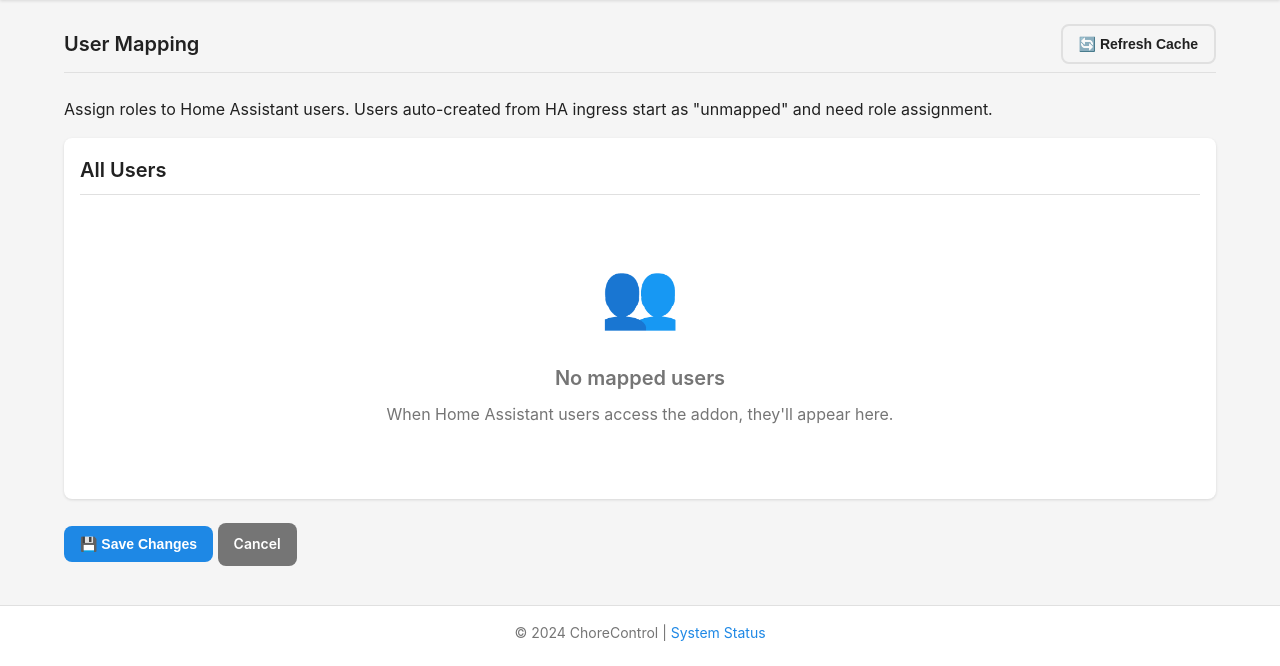
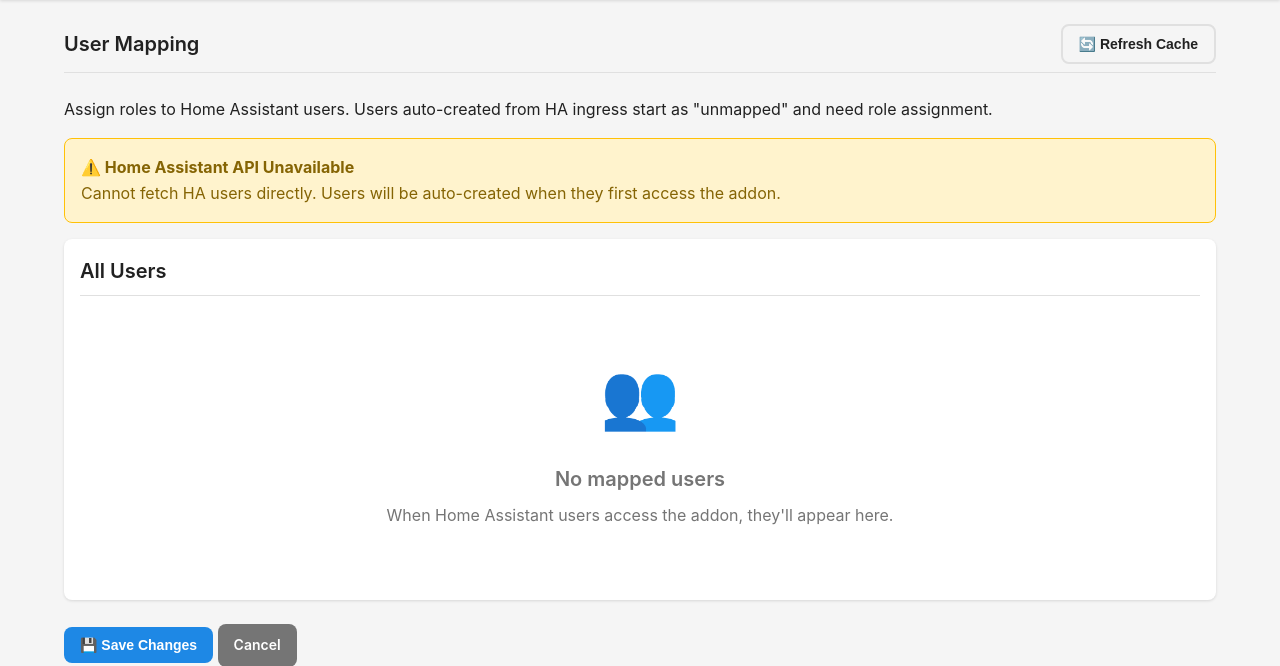
Before and after one commit to shaunadam/chorecontrol, a Flask app: template chorecontrol/templates/users/mapping.html in a window 1280 px wide. Shown: the part 140-806 px from the top of the page. Before the commit the page ends 781 px from the top, so only its background shows below. Run offline with Flask 3, Linux system fonts and the light colour scheme; the template is opened without the code that fills it, so the values that code supplies are empty.

Commit message:
get HA users

```diff
--- a/chorecontrol/templates/users/mapping.html
+++ b/chorecontrol/templates/users/mapping.html
@@ -13,6 +13,66 @@
 <p class="mb-md">
     Assign roles to Home Assistant users. Users auto-created from HA ingress start as "unmapped" and need role assignment.
 </p>
+
+{% if not ha_api_available %}
+<div class="alert alert-warning mb-md">
+    <strong>⚠️ Home Assistant API Unavailable</strong><br>
+    Cannot fetch HA users directly. Users will be auto-created when they first access the addon.
+</div>
+{% endif %}
+
+{% if ha_api_available and ha_users %}
+<!-- Home Assistant Users Section -->
+<div class="card mb-lg">
+    <div class="card-header">
+        <h2 class="card-title">🏠 Home Assistant Users ({{ ha_users|length }})</h2>
+        <span class="text-muted">All users from Home Assistant</span>
+    </div>
+    <div class="card-body">
+        <ul class="list">
+            {% for ha_user in ha_users %}
+            <li class="list-item {% if not ha_user.cc_user %}ha-not-synced{% elif ha_user.cc_role == 'unmapped' %}unmapped-item{% endif %}">
+                <div class="list-item-header">
+                    <div class="list-item-title">
+                        <strong>{{ ha_user.ha_name }}</strong>
+                        {% if ha_user.is_owner %}
+                            <span class="badge-owner">👑 Owner</span>
+                        {% endif %}
+                    </div>
+                    {% if ha_user.cc_user %}
+                        <span class="role-badge role-{{ ha_user.cc_role }}">{{ ha_user.cc_role }}</span>
+                    {% else %}
+                        <span class="badge-not-synced">Not yet synced</span>
+                    {% endif %}
+                </div>
+
+                <div class="list-item-meta">
+                    <strong>HA User ID:</strong> {{ ha_user.ha_user_id }}
+                </div>
+
+                <div class="list-item-meta">
+                    <strong>Username:</strong> {{ ha_user.ha_username }}
+                </div>
+
+                {% if not ha_user.is_active %}
+                <div class="list-item-meta">
+                    <span class="text-danger">⚠️ Inactive in Home Assistant</span>
+                </div>
+                {% endif %}
+
+                <div class="list-item-meta">
+                    {% if ha_user.cc_user %}
+                        <span class="text-success">✓ Synced to ChoreControl</span>
+                    {% else %}
+                        <span class="text-muted">Will be created on first addon access</span>
+                    {% endif %}
+                </div>
+            </li>
+            {% endfor %}
+        </ul>
+    </div>
+</div>
+{% endif %}
 
 <form method="POST" action="{{ url_for('user_mapping.update_mappings') }}">
     <!-- Unmapped Users - Needs Attention -->
@@ -193,9 +253,56 @@
 
 {% block extra_css %}
 <style>
+.alert {
+    padding: 1rem;
+    border-radius: 8px;
+    border: 1px solid;
+}
+
+.alert-warning {
+    background-color: #fff3cd;
+    border-color: #ffc107;
+    color: #856404;
+}
+
 .unmapped-item {
     background-color: #fff3cd;
     border-left: 4px solid #ffc107;
+}
+
+.ha-not-synced {
+    background-color: #f5f5f5;
+    border-left: 4px solid #9e9e9e;
+}
+
+.badge-not-synced {
+    display: inline-block;
+    padding: 0.25rem 0.75rem;
+    border-radius: 12px;
+    font-size: 0.875rem;
+    font-weight: 600;
+    background-color: #e0e0e0;
+    color: #616161;
+}
+
+.badge-owner {
+    display: inline-block;
+    padding: 0.25rem 0.5rem;
+    border-radius: 8px;
+    font-size: 0.75rem;
+    background-color: #ffd700;
+    color: #000;
+    margin-left: 0.5rem;
+}
+
+.text-success {
+    color: #4caf50;
+    font-weight: 500;
+}
+
+.text-danger {
+    color: #f44336;
+    font-weight: 500;
 }
 
 .user-group {
--- a/chorecontrol/utils/ha_api.py
+++ b/chorecontrol/utils/ha_api.py
@@ -80,8 +80,12 @@ def get_all_ha_users() -> Optional[List[Dict[str, str]]]:
         HAAPIError: If API request fails
     """
     if not SUPERVISOR_TOKEN:
-        logger.warning("SUPERVISOR_TOKEN not available")
+        logger.warning("SUPERVISOR_TOKEN not available - HA API calls will fail")
+        logger.info("In Home Assistant addon environment, SUPERVISOR_TOKEN should be auto-provided")
         return None
+
+    logger.debug(f"SUPERVISOR_TOKEN is set, attempting HA API calls")
+    logger.debug(f"API Base URL: {SUPERVISOR_API_BASE}")
 
     try:
         headers = {
@@ -97,38 +101,47 @@ def get_all_ha_users() -> Optional[List[Dict[str, str]]]:
 
         for endpoint in endpoints:
             try:
-                logger.debug(f"Trying HA API endpoint: {endpoint}")
+                logger.info(f"Trying HA API endpoint: {endpoint}")
                 response = requests.get(endpoint, headers=headers, timeout=5)
+                logger.info(f"Response status: {response.status_code}")
 
                 if response.status_code == 200:
                     data = response.json()
+                    logger.debug(f"Response keys: {list(data.keys()) if isinstance(data, dict) else 'list'}")
 
                     # Extract users list from response
                     if 'data' in data and 'users' in data['data']:
                         users = data['data']['users']
+                        logger.info(f"Found users in data.users structure")
                     elif 'users' in data:
                         users = data['users']
+                        logger.info(f"Found users in direct users structure")
                     elif isinstance(data, list):
                         users = data
+                        logger.info(f"Response is direct list of users")
                     else:
-                        logger.warning(f"Unexpected API response structure: {data}")
+                        logger.warning(f"Unexpected API response structure. Keys: {list(data.keys()) if isinstance(data, dict) else type(data)}")
+                        logger.debug(f"Full response: {data}")
                         continue
 
-                    logger.info(f"Successfully fetched {len(users)} HA users")
+                    logger.info(f"Successfully fetched {len(users)} HA users from {endpoint}")
+                    if users:
+                        logger.debug(f"Sample user structure: {users[0]}")
                     return users
 
                 elif response.status_code == 404:
-                    logger.debug(f"Endpoint not found: {endpoint}")
+                    logger.info(f"Endpoint not found (404): {endpoint}")
                     continue
                 else:
-                    logger.warning(f"API returned {response.status_code}: {response.text}")
+                    logger.warning(f"API returned {response.status_code}: {response.text[:200]}")
                     continue
 
             except requests.exceptions.RequestException as e:
-                logger.debug(f"Request to {endpoint} failed: {e}")
+                logger.warning(f"Request to {endpoint} failed: {type(e).__name__}: {e}")
                 continue
 
-        logger.warning("All HA API endpoints failed")
+        logger.error("All HA API endpoints failed - no users retrieved")
+        logger.info("Possible causes: wrong endpoint URLs, API structure changed, or network issues")
         return None
 
     except Exception as e:
```
Also changed, not shown: chorecontrol/routes/user_mapping.py (+51 -4 lines).
